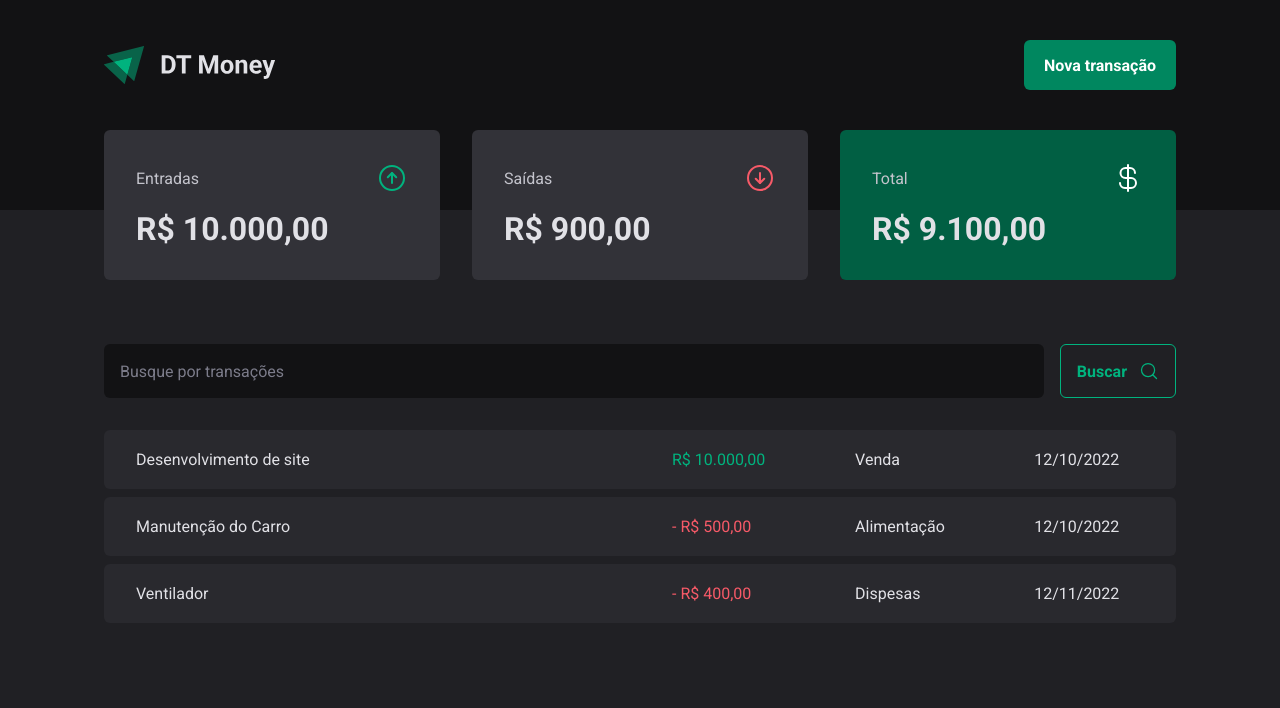
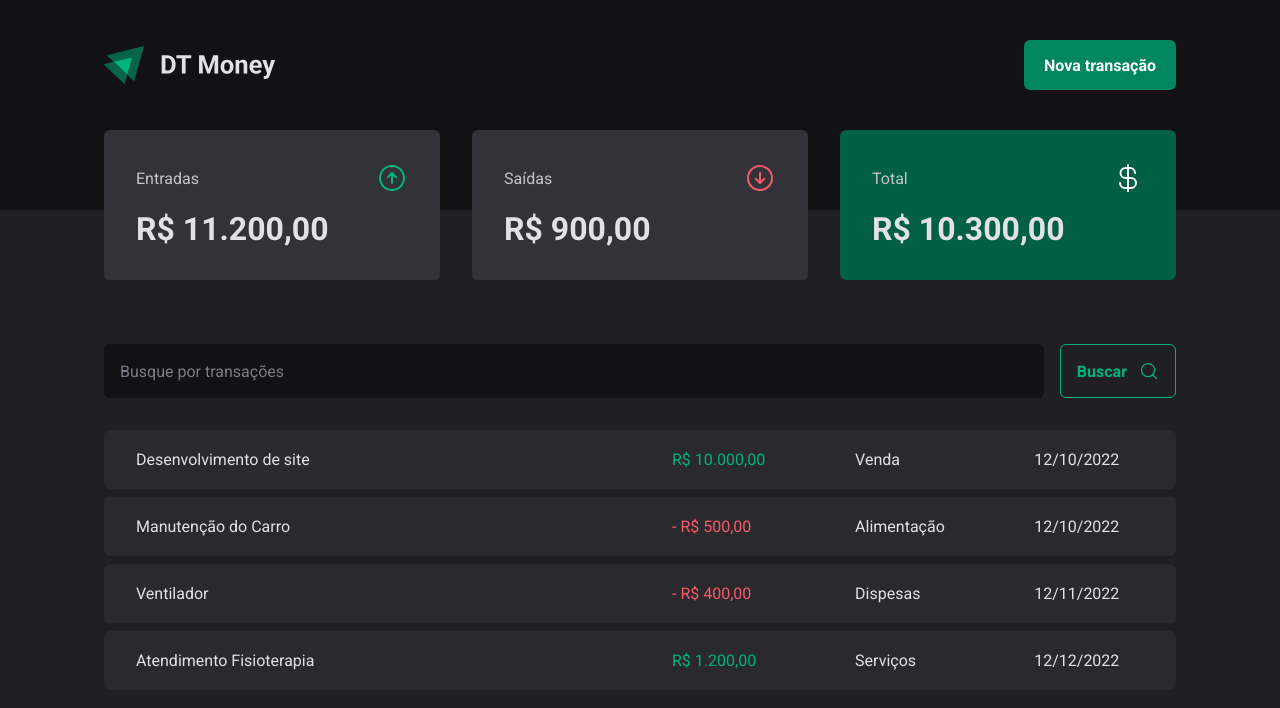
Before and after one commit to GabrielFerlima/Ignite-DtMoney-React, a React (Vite) app in the folder DtMoney/: page / in a window 1280 px wide. Shown: the top 708 px of the page. Built offline with nearby package versions, Linux system fonts and the light colour scheme; data requests are answered from the project's data file.

Commit message:
Adiconando Busca na aba search de transações

```diff
--- a/DtMoney/server.json
+++ b/DtMoney/server.json
@@ -24,6 +24,14 @@
         "category": "Dispesas",
         "price": 400,
         "createAt": "2022-11-12T20:24:44.518Z"
+    },
+      {
+        "id": 4,
+        "description": "Atendimento Fisioterapia",
+        "type": "income",
+        "category": "Serviços",
+        "price": 1200,
+        "createAt": "2022-12-12T20:24:44.518Z"
     }
   ]
 
--- a/DtMoney/src/contexts/TransactionsContext.tsx
+++ b/DtMoney/src/contexts/TransactionsContext.tsx
@@ -11,6 +11,7 @@ interface Transaction {
 
 interface TransactionContextType {
     transactions: Transaction[];
+    fetchTransactions: (query?: string) => Promise<void>
 }
 
 interface TransactionsProviderProps {
@@ -20,17 +21,27 @@ interface TransactionsProviderProps {
 export const TransactionsContext = createContext({} as TransactionContextType)
 
 export function TransactionsProvider ({ children }: TransactionsProviderProps) {
-
     const [transactions, setTransactions] = useState<Transaction[]>([])
 
-    useEffect(() => {
-        fetch('http://localhost:3333/transactions')
-            .then(response => response.json()
-                .then(data => setTransactions(data)))
+    async function fetchTransactions(query?: string) {
+        const url = new URL('http://localhost:3333/transactions')
+
+        if(query) {
+            url.searchParams.append('q', query)
+        }
+
+        const response = await fetch(url)
+        const data = await response.json()
+
+        setTransactions(data)
+    }
+
+    useEffect(()=> {
+        fetchTransactions()
     }, [])
 
     return (
-        <TransactionsContext.Provider value={{ transactions }}>
+        <TransactionsContext.Provider value={{ transactions, fetchTransactions }}>
             {children}
         </TransactionsContext.Provider>
     )
--- a/DtMoney/src/pages/Transactions/components/SearchForm/index.tsx
+++ b/DtMoney/src/pages/Transactions/components/SearchForm/index.tsx
@@ -3,6 +3,8 @@ import { useForm } from "react-hook-form";
 import { SeachFormContainer } from "./styles";
 import * as z from 'zod'
 import {zodResolver} from '@hookform/resolvers/zod'
+import { useContext } from "react";
+import { TransactionsContext } from "../../../../contexts/TransactionsContext";
 
 const searchFormSchema = z.object({
     query: z.string(),
@@ -11,13 +13,15 @@ const searchFormSchema = z.object({
 type SearchFormInputs = z.infer<typeof searchFormSchema>
 
 export function SeachForm() {
+    const { fetchTransactions} = useContext(TransactionsContext)
+
     const { register, handleSubmit, formState: {isSubmitting} } = useForm<SearchFormInputs>({
         resolver: zodResolver(searchFormSchema)
     })
 
 
-    function handleSearchTransactions(data:SearchFormInputs ) {
-        console.log(data)
+    async function handleSearchTransactions(data:SearchFormInputs ) {
+        await fetchTransactions(data.query)
     }
 
     return(
```
